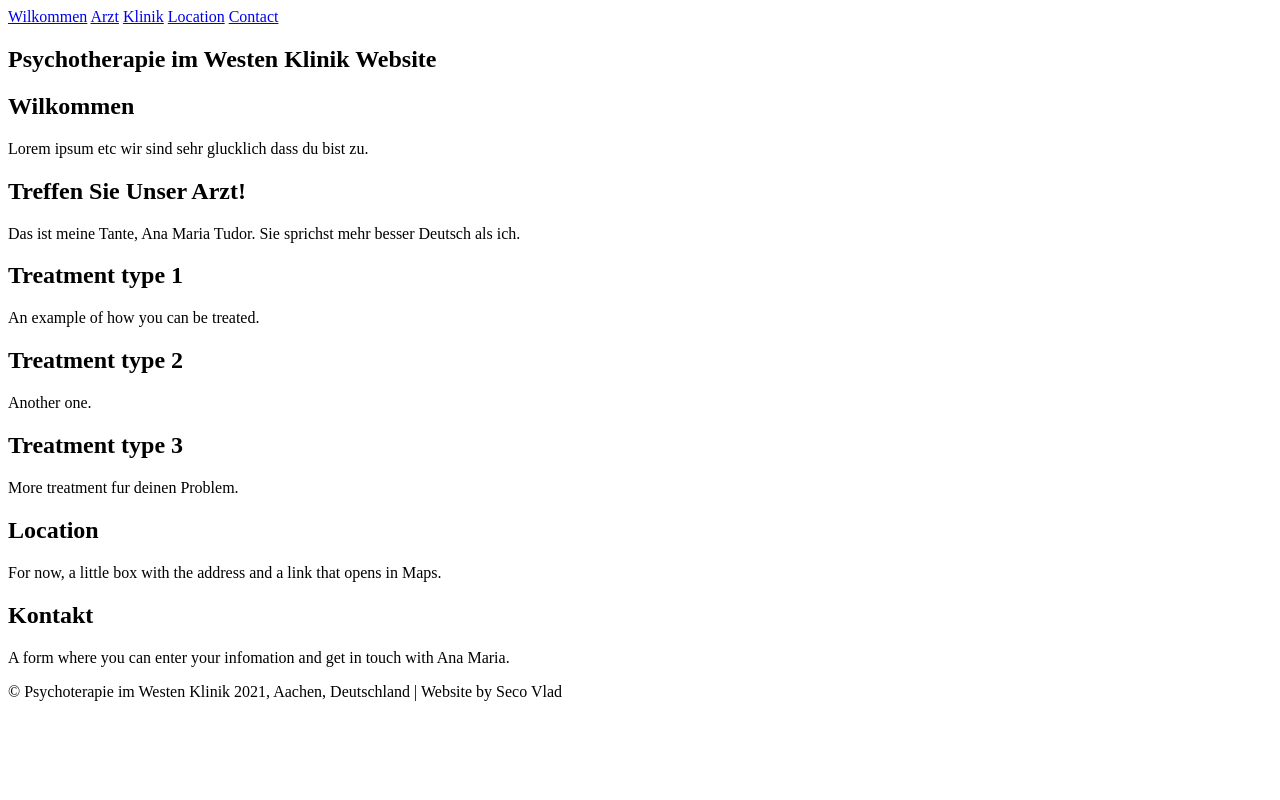
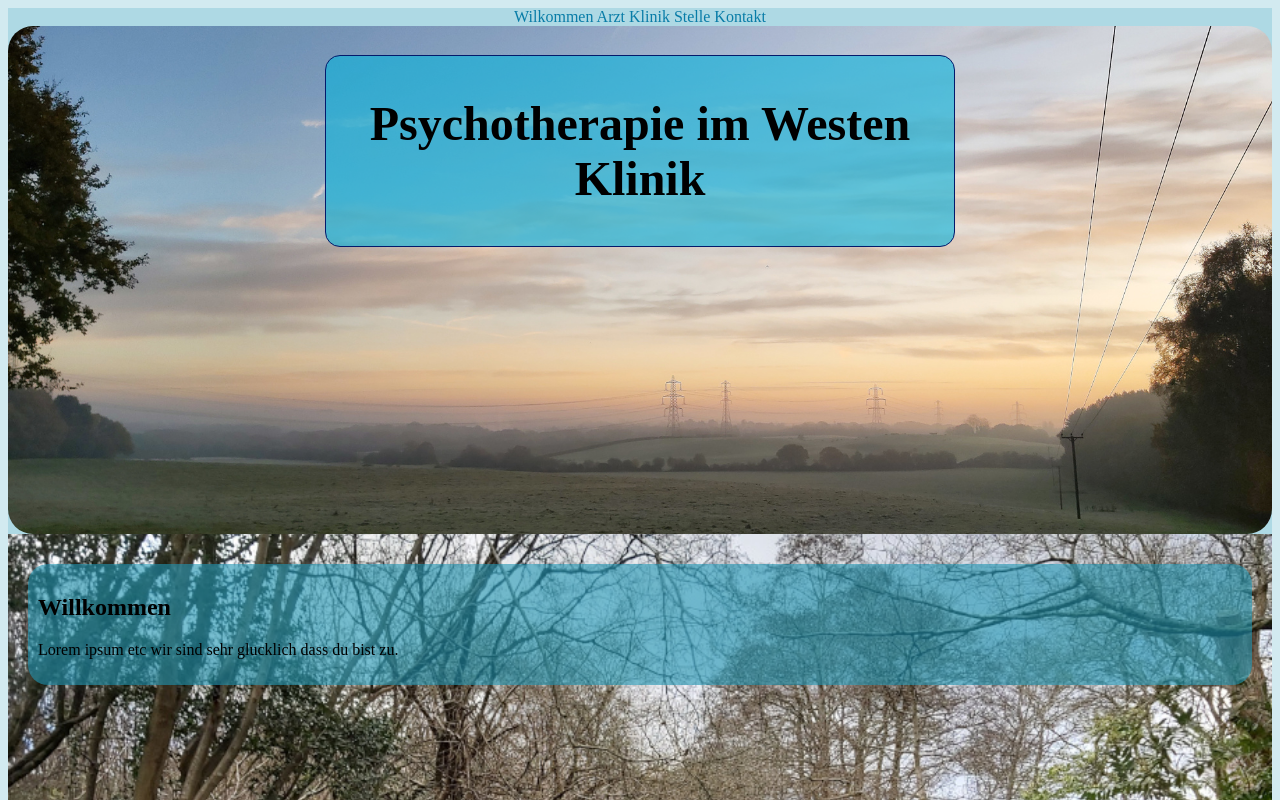
Before and after one commit to seco560/west-therapy-test, a plain HTML site: page index.html in a window 1280 px wide. Shown: the top 800 px of the page. Drawn offline with Linux system fonts and the light colour scheme.

Commit message:
[Add] Basic styling for sections.

```diff
--- a/index.html
+++ b/index.html
@@ -13,37 +13,37 @@
 <body>
     <div id="navbar">
         <nav>
-            <a href="#welcome" class="active">Wilkommen</a>
-            <a href="#doctor">Arzt</a>
-            <a href="#clinic">Klinik</a>
-            <a href="#location">Location</a>
-            <a href="#contact">Contact</a>
+            <a href="#willkommen" class="active">Wilkommen</a>
+            <a href="#arzt">Arzt</a>
+            <a href="#klinik">Klinik</a>
+            <a href="#stelle">Stelle</a>
+            <a href="#kontakt">Kontakt</a>
         </nav>
     </div>
     <div id="wrapper">
         <header>
             <div>
                 <h2>
-                    Psychotherapie im Westen Klinik Website
+                    Psychotherapie im Westen Klinik
                 </h2>
             </div>
         </header>
 
         <!--Consider: Write the content from 1st person, so that it seems like Ami is talking to the patients.-->
 
-        <section id="welcome">
+        <section id="willkommen">
             <article>
-                <h2>Wilkommen</h2>
+                <h2>Willkommen</h2>
                 <p>Lorem ipsum etc wir sind sehr glucklich dass du bist zu.</p>
             </article>
         </section>
-        <section id="doctor">
+        <section id="arzt">
             <article>
-                <h2>Treffen Sie Unser Arzt!</h2>
+                <h2>Treffen Sie Ihren Arzt!</h2>
                 <p>Das ist meine Tante, Ana Maria Tudor. Sie sprichst mehr besser Deutsch als ich.</p>
             </article>
         </section>
-        <section id="clinic">
+        <section id="klinik">
             <article>
                 <h2>Treatment type 1</h2>
                 <p>An example of how you can be treated.</p>
@@ -57,13 +57,13 @@
                 <p>More treatment fur deinen Problem.</p>
             </article>
         </section>
-        <section id="location">
+        <section id="stelle">
             <article>
-                <h2>Location</h2>
+                <h2>Stelle</h2>
                 <p>For now, a little box with the address and a link that opens in Maps.</p>
             </article>
         </section>
-        <section id="contact">
+        <section id="kontakt">
             <article>
                 <h2>Kontakt</h2>
                 <p>A form where you can enter your infomation and get in touch with Ana Maria.</p>
--- a/style.css
+++ b/style.css
@@ -0,0 +1,76 @@
+/* CSS Pallette
+--midnight-blue: #031a6b;
+--indigo-dye: #033860;
+--cg-blue: #087ca7;
+--yale-blue: #004385;
+--cerulean-crayola: #05b2dc; */
+
+body, html {
+    height: 100vh;
+    background-color:rgb(103, 225, 255);
+    background-color:rgba(32, 150, 180, 0.2);
+}
+
+a {
+    text-decoration: none;
+    color: #087ca7;
+}
+
+a:hover {
+    color: #004385;
+}
+
+#wrapper header {
+    background: url(nature_placeholder.jpg) no-repeat center center fixed;
+    background-size: cover;
+     /* TODO: Change to Drago */
+    min-height: 500px;
+    padding: 4px;
+    border-radius: 25px;
+    background-color: #05b2dc;
+}
+
+#wrapper header > div {
+    border: 1px solid #031a6b;
+    background-color: rgb(5, 178, 220);
+    background-color: rgba(5, 178, 220, 0.6);
+    border-radius: 15px;
+    width: 50%;
+    margin: auto;
+    text-align: center;
+    margin-top: 25px;
+}
+
+#wrapper header > div h2 {
+    font-size: 3em;
+}
+
+#wrapper > section {
+    min-height: 100vh;
+    padding: 20px;
+    background-size: cover;
+    background-position: center center;
+}
+
+#wrapper > section article {
+    background-color: rgb(32, 150, 180);
+    background-color: rgba(32, 150, 180, 0.6);
+    padding: 10px;
+    margin-top: 10px;
+    border-radius: 20px;
+}
+
+#navbar {
+    text-align: center;
+}
+
+footer {
+    background-color: pink;
+    padding: 15px;
+    margin-top: 5px;
+    border-radius: 15px;
+}
+
+#willkommen {
+    background-image: url(mama_placeholder.jpg);
+}
```
Also changed, not shown: mama_placeholder.jpg (added), nature_placeholder.jpg (added).
